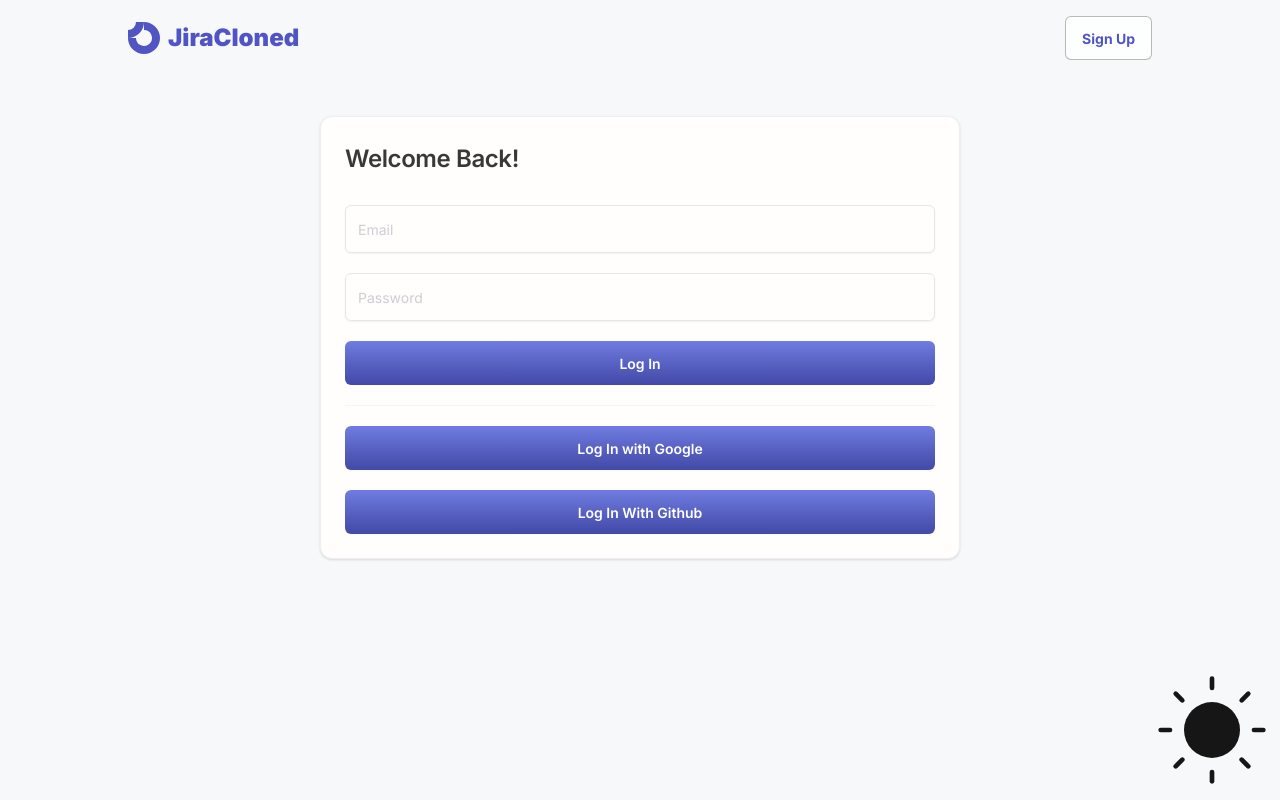
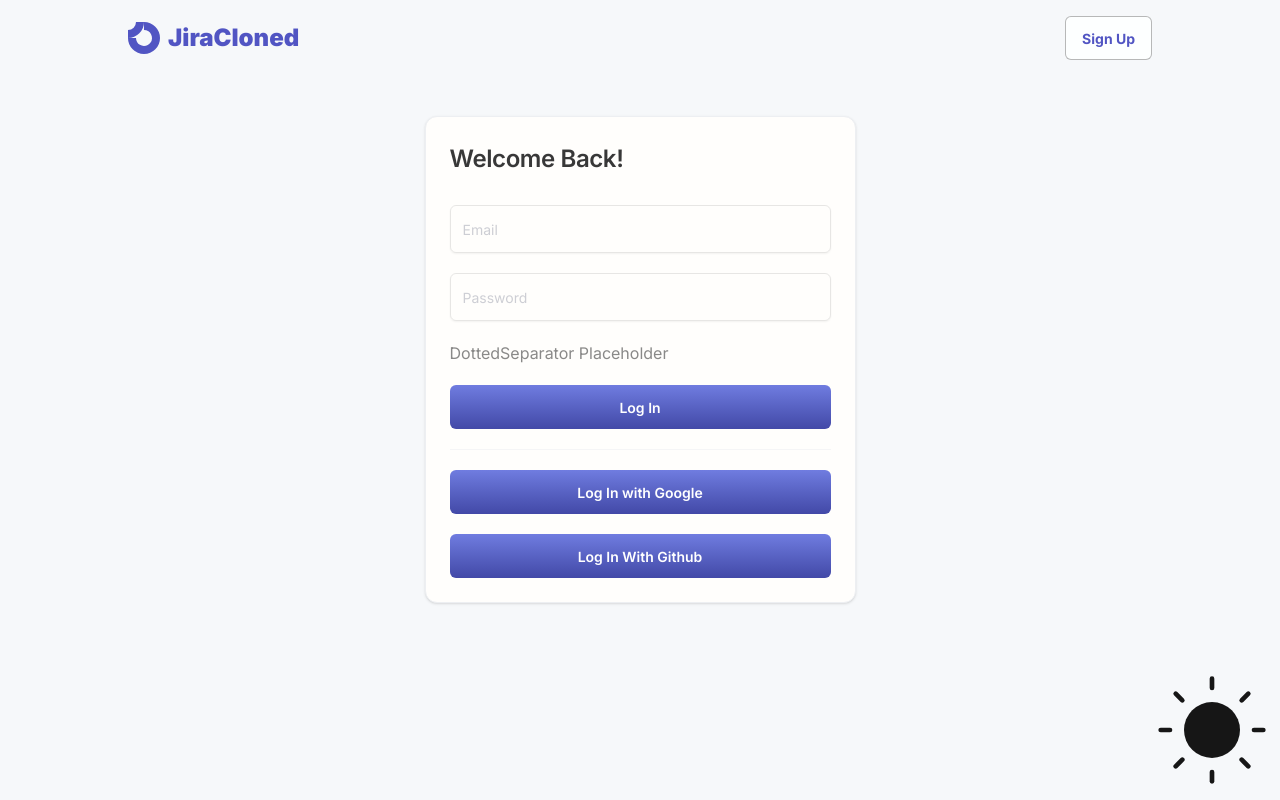
Before and after one commit to PaulHaze/jira-clone, a Next.js app: page /sign-up in a window 1280 px wide. Built offline with nearby package versions, Linux system fonts and the light colour scheme.

Commit message:
add conditional styles to dotted separator

```diff
--- /dev/null
+++ b/src/components/ui/DottedSeparator.tsx
@@ -0,0 +1,35 @@
+import { cn } from '@/lib/utils';
+type DottedSeparatorProps = {
+  className?: string;
+  color?: 'light' | 'muted';
+  height?: string;
+  dotSize?: string;
+  gapSize?: string;
+  direction?: 'horizontal' | 'vertical';
+};
+
+// --light --muted for variables
+
+export function DottedSeparator({
+  className,
+  color = 'light',
+  height = '2px',
+  dotSize = '2px',
+  gapSize = '6px',
+  direction = 'horizontal',
+}: DottedSeparatorProps) {
+  const isHorizontal = direction === 'horizontal';
+  // const dotColor = `var(--light)`;
+  return (
+    <div
+      className={cn(
+        isHorizontal
+          ? 'flex w-full items-center'
+          : 'flex h-full flex-col items-center',
+        className,
+      )}
+    >
+      <p className={`text-content-${color}`}>DottedSeparator Placeholder</p>
+    </div>
+  );
+}
--- a/src/components/ui/index.ts
+++ b/src/components/ui/index.ts
@@ -23,3 +23,4 @@ export * from './Textarea';
 export * from './ThemeToggle';
 export * from './Toaster';
 export * from './Logo';
+export * from './DottedSeparator';
--- a/src/features/auth/SignInCard.tsx
+++ b/src/features/auth/SignInCard.tsx
@@ -7,11 +7,12 @@ import {
   CardTitle,
   Input,
   Button,
+  DottedSeparator,
 } from '@/components/ui';
 
 export function SignInCard() {
   return (
-    <Card className="mx-auto max-w-sm border-base-300">
+    <Card className="mx-auto max-w-xs border-base-300">
       <CardHeader className="mb-1">
         <CardTitle>
           <h3 className="font-semibold opacity-85">Welcome Back!</h3>
@@ -33,6 +34,7 @@ export function SignInCard() {
               console.log('pwd');
             }}
           />
+          <DottedSeparator className="opacity-50" color="muted" />
           <Button className="w-full">Log In</Button>
           <hr className="opacity-40" />
           <Button className="w-full">Log In with Google</Button>
```
